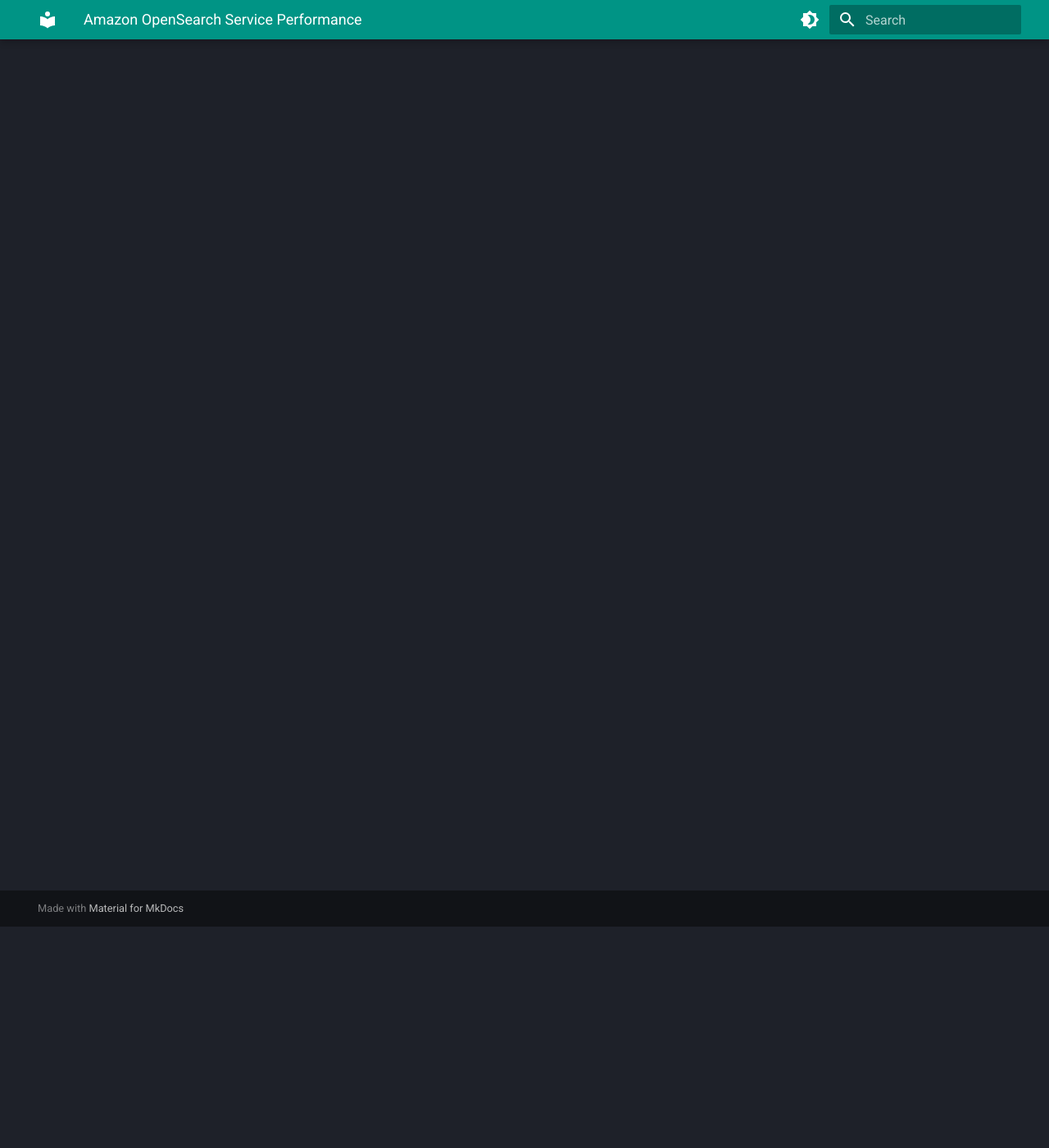
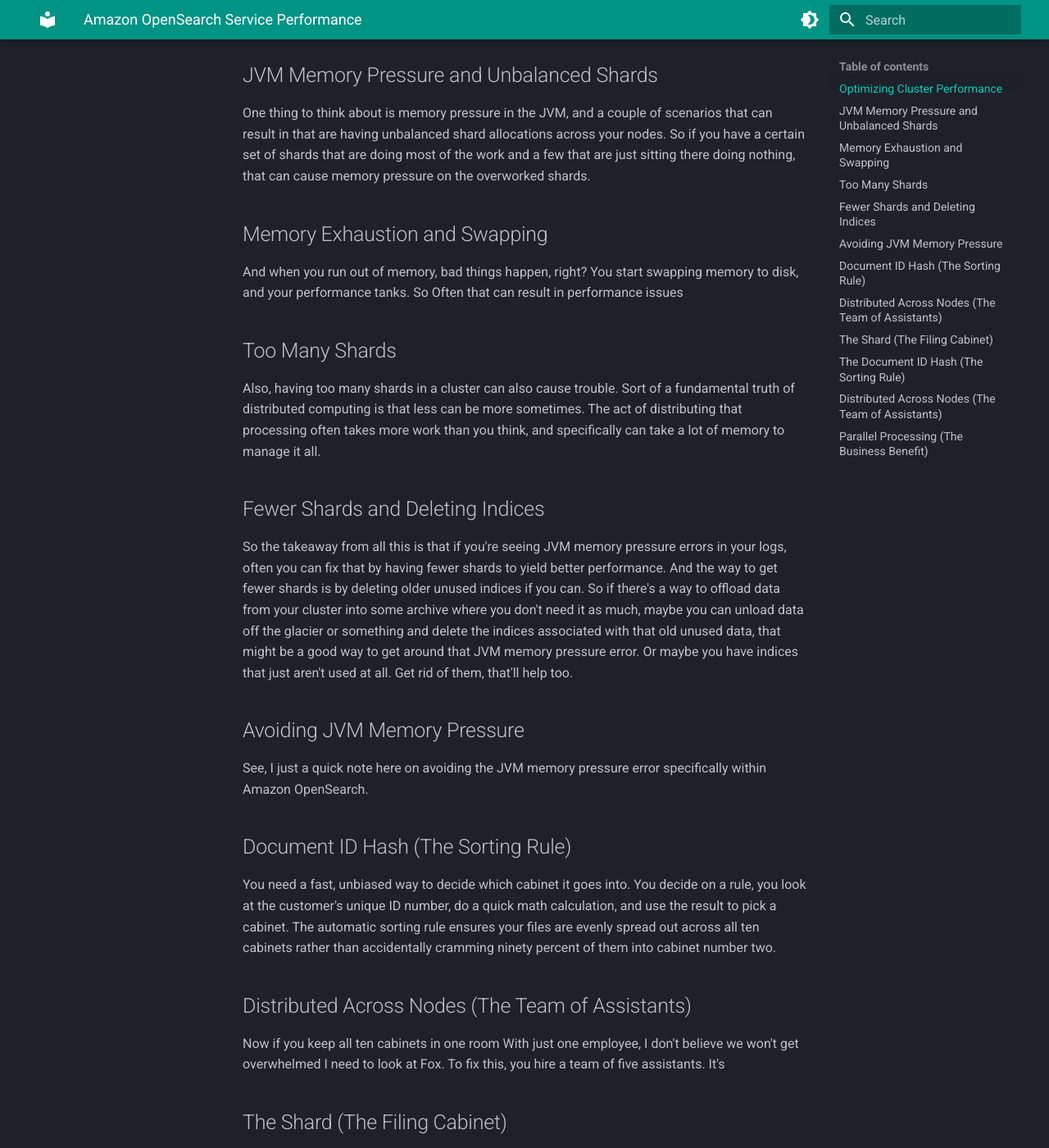
Before and after one commit to qgjones9/aws-genai-pro, an MkDocs documentation site: the page built from docs/section-2/21-amazon-opensearch-service-performance/index.md, in a window 1280 px wide and 1400 px high, scrolled down 270 px. Shown: the whole window at 82% size. Built offline with MkDocs 1.6.1 and Material for MkDocs 9.7.7, drawn with Linux system fonts in a browser that asks for light colours; some of the changed text lies outside the part shown.

Commit message:
opensearch service performance

```diff
--- a/docs/section-2/21-amazon-opensearch-service-performance/index.md
+++ b/docs/section-2/21-amazon-opensearch-service-performance/index.md
@@ -1 +1,51 @@
 # Amazon OpenSearch Service Performance
+
+## Optimizing Cluster Performance
+
+The. A few quick notes on optimizing performance of your Amazon OpenSearch cluster.
+
+## JVM Memory Pressure and Unbalanced Shards
+
+One thing to think about is memory pressure in the JVM, and a couple of scenarios that can result in that are having unbalanced shard allocations across your nodes. So if you have a certain set of shards that are doing most of the work and a few that are just sitting there doing nothing, that can cause memory pressure on the overworked shards.
+
+## Memory Exhaustion and Swapping
+
+And when you run out of memory, bad things happen, right? You start swapping memory to disk, and your performance tanks. So Often that can result in performance issues
+
+## Too Many Shards
+
+Also, having too many shards in a cluster can also cause trouble. Sort of a fundamental truth of distributed computing is that less can be more sometimes. The act of distributing that processing often takes more work than you think, and specifically can take a lot of memory to manage it all.
+
+## Fewer Shards and Deleting Indices
+
+So the takeaway from all this is that if you're seeing JVM memory pressure errors in your logs, often you can fix that by having fewer shards to yield better performance. And the way to get fewer shards is by deleting older unused indices if you can. So if there's a way to offload data from your cluster into some archive where you don't need it as much, maybe you can unload data off the glacier or something and delete the indices associated with that old unused data, that might be a good way to get around that JVM memory pressure error. Or maybe you have indices that just aren't used at all. Get rid of them, that'll help too.
+
+## Avoiding JVM Memory Pressure
+
+See, I just a quick note here on avoiding the JVM memory pressure error specifically within Amazon OpenSearch.
+
+## Document ID Hash (The Sorting Rule)
+
+You need a fast, unbiased way to decide which cabinet it goes into. You decide on a rule, you look at the customer's unique ID number, do a quick math calculation, and use the result to pick a cabinet. The automatic sorting rule ensures your files are evenly spread out across all ten cabinets rather than accidentally cramming ninety percent of them into cabinet number two.
+
+## Distributed Across Nodes (The Team of Assistants)
+
+Now if you keep all ten cabinets in one room With just one employee, I don't believe we won't get overwhelmed I need to look at Fox. To fix this, you hire a team of five assistants. It's
+
+## The Shard (The Filing Cabinet)
+
+The Shard (The Filing Cabinet)Instead of stuffing every single file into one giant, slow-to-use filing cabinet, you buy 10 smaller filing cabinets. In the tech world, each of these individual cabinets is called a shard. It holds a portion of your data and represents its own workspace.
+
+## The Document ID Hash (The Sorting Rule)
+
+When a new customer file arrives, you need a fast, unbiased way to decide which cabinet it goes into. You decide on a rule: you look at the customer's unique ID number, do a quick math calculation, and use the result to pick a cabinet. This automatic sorting rule ensures your files are evenly spread out across all 10 cabinets, rather than accidentally cramming 90% of them into Cabinet #1.
+
+## Distributed Across Nodes (The Team of Assistants)
+
+Now, if you keep all 10 cabinets in one room with just one employee, that employee will get overwhelmed trying to look up files. To fix this, you hire a team of 5 assistants (nodes) and give each assistant 2 cabinets to manage.
+
+## Parallel Processing (The Business Benefit)
+
+When a big corporate request comes in asking for a report on thousands of customers, you don't have to wait for one person to do all the work. All 5 assistants work at the exact same time, each searching through their own 2 cabinets simultaneously.
+
+By splitting the storage and the work, OpenSearch ensures your system stays lightning-fast, highly efficient, and easily scalable as your business grows.
```
